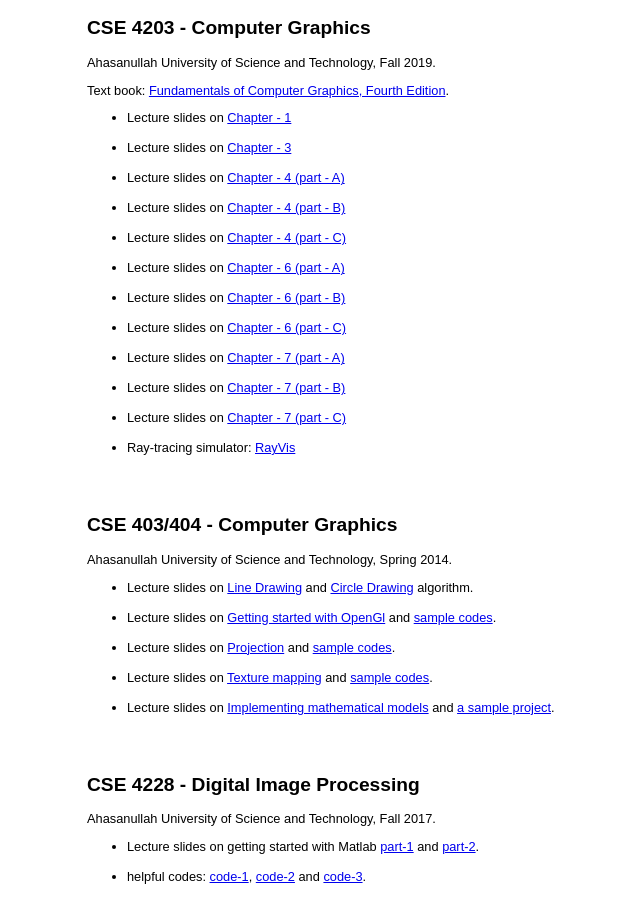
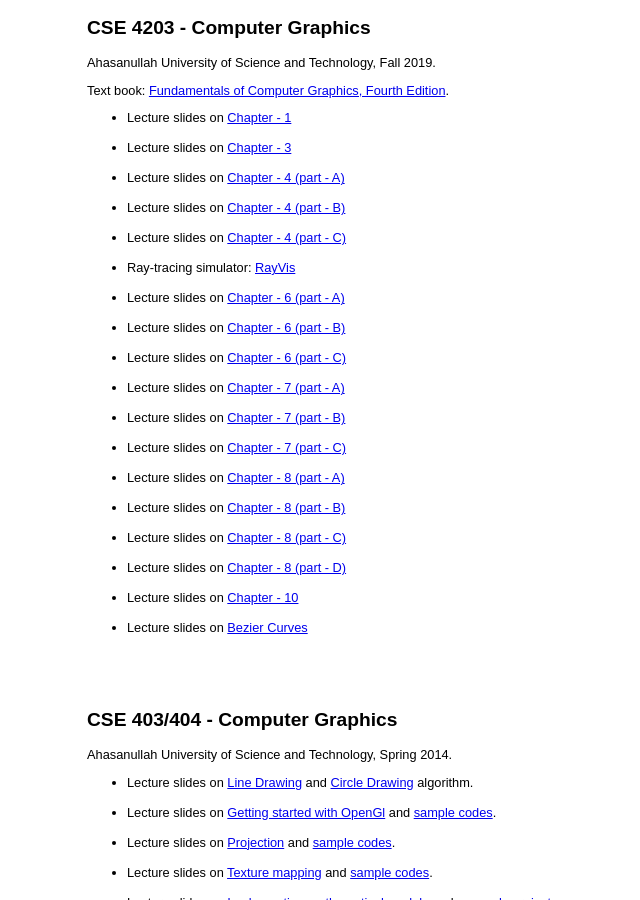
Before and after one commit to imruljubair/imruljubair.github.io, a Jekyll site: the page teaching/teaching-page.html, which Jekyll copies as it is, in a window 1280 px wide and 900 px high, scrolled down 557 px. Shown: the whole window, without its empty margins (21-661 px from the left). Built offline with Jekyll 4.4.1, drawn with Linux system fonts in a browser that asks for light colours.

Commit message:
Update teaching-page.html

```diff
--- a/teaching/teaching-page.html
+++ b/teaching/teaching-page.html
@@ -75,7 +77,19 @@ div {
     <br>
   <li>Lecture slides on <a href="material/CSE4203/Chapter - 7 (part - C).pdf">Chapter - 7 (part - C)</a></li>
     <br>
-  <li>Ray-tracing simulator: <a href="https://github.com/imruljubair/RayVis">RayVis</a></li>
+  <li>Lecture slides on <a href="material/CSE4203/Chapter - 8 (part - A).pdf">Chapter - 8 (part - A)</a></li>
+    <br>
+  <li>Lecture slides on <a href="material/CSE4203/Chapter - 8 (part - B).pdf">Chapter - 8 (part - B)</a></li>
+    <br>
+  <li>Lecture slides on <a href="material/CSE4203/Chapter - 8 (part - C).pdf">Chapter - 8 (part - C)</a></li>
+    <br>
+  <li>Lecture slides on <a href="material/CSE4203/Chapter - 8 (part - D).pdf">Chapter - 8 (part - D)</a></li>
+    <br>
+  <li>Lecture slides on <a href="material/CSE4203/Chapter - 10.pdf">Chapter - 10</a></li>
+    <br>
+ <li>Lecture slides on <a href="material/CSE4203/Chapter - Bezier Curves.pdf">Bezier Curves</a></li>
+    <br>
+
 </ul>
 </p>
 <br><br>
```
Also changed, not shown: other parts of teaching/teaching-page.html (+2 -0 lines).
